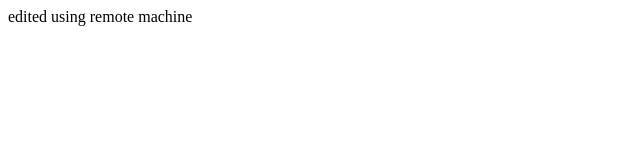
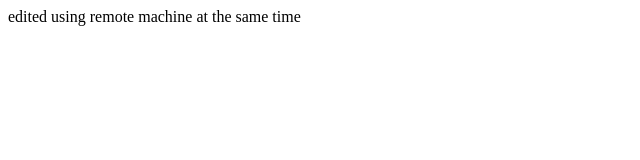
Before and after one commit to ssidral/git-conflict, a plain HTML site: page index.html in a window 1280 px wide. Shown: the whole page, without its empty margins (0-640 px from the left). Drawn offline with Linux system fonts and the light colour scheme.

Commit message:
Update index.html

```diff
--- a/index.html
+++ b/index.html
@@ -2,6 +2,6 @@
 <head>
 </head>
 <body>
-  edited using remote machine
+  edited using remote machine at the same time
 </body>
 </html>
```
